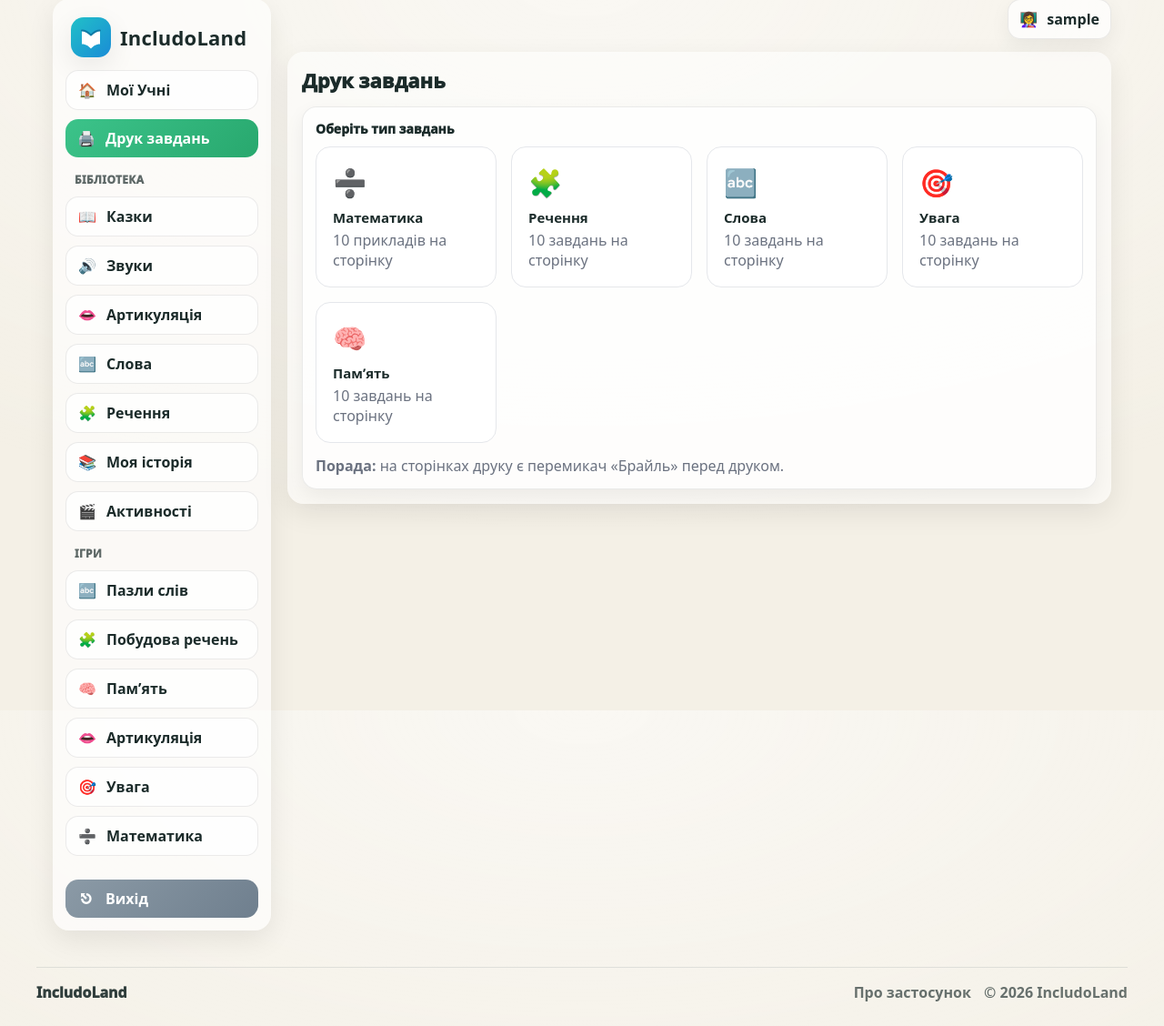
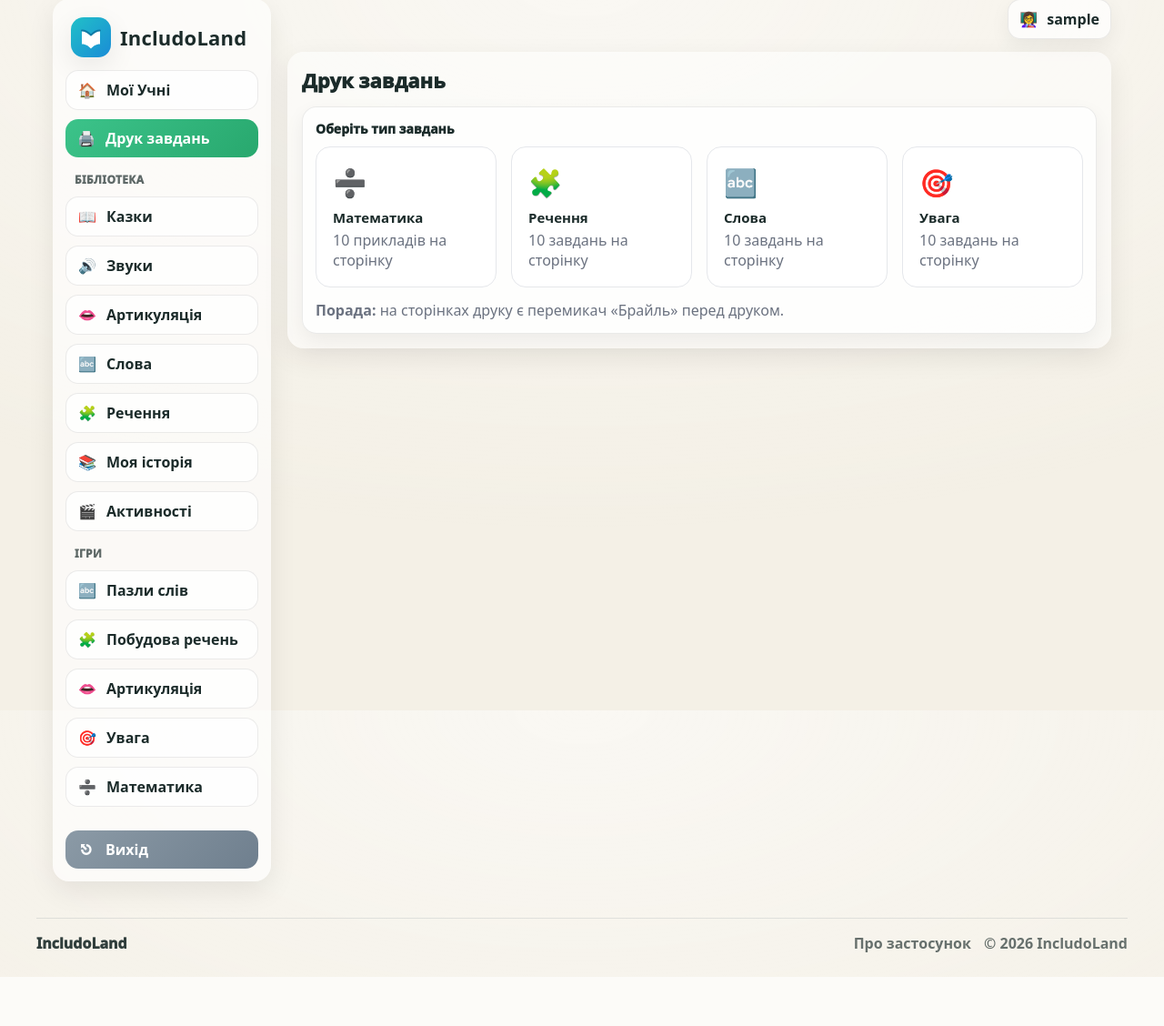
Before and after one commit to anatolii-kandiuk/IncludoLandApp, a Django app: page /specialist/print/ in a window 1280 px wide. Shown: the part 19-1147 px from the top of the page at 91% size. After the commit the page ends 1093 px from the top, so only its background shows below. Run offline with Django 4.2, Linux system fonts and the light colour scheme; a user stored in the database is signed in; tables that the repository leaves empty hold one stand-in row (values such as "Sample post"); parts of the project's set-up code (start-up, migrations or seed data) failed here and were passed over.

Commit message:
refactor: remove memory game references from UI and statistics

```diff
--- a/accounts/views.py
+++ b/accounts/views.py
@@ -211,7 +211,6 @@ def _build_child_stats_for_user(user):
 
     line_labels = [r.created_at.strftime('%d.%m %H:%M') for r in results]
     math_values = [r.score if r.game_type == GameResult.GameType.MATH else None for r in results]
-    memory_values = [r.score if r.game_type == GameResult.GameType.MEMORY else None for r in results]
     sound_values = [r.score if r.game_type == GameResult.GameType.SOUND else None for r in results]
     words_values = [r.score if r.game_type == GameResult.GameType.WORDS else None for r in results]
     sentences_values = [r.score if r.game_type == GameResult.GameType.SENTENCES else None for r in results]
@@ -225,7 +224,6 @@ def _build_child_stats_for_user(user):
         return int(round(sum(values) / len(values)))
 
     math_avg = avg_score(GameResult.GameType.MATH)
-    memory_avg = avg_score(GameResult.GameType.MEMORY)
     attention_avg = avg_score(GameResult.GameType.ATTENTION)
     sound_avg = avg_score(GameResult.GameType.SOUND)
     words_avg = avg_score(GameResult.GameType.WORDS)
@@ -243,7 +241,6 @@ def _build_child_stats_for_user(user):
 
     progress = [
         {'label': 'Математика', 'value': math_avg},
-        {'label': "Памʼять", 'value': memory_avg},
         {'label': 'Увага', 'value': attention_avg},
         {'label': 'Звуки', 'value': sound_avg},
         {'label': 'Пазли слів', 'value': words_avg},
@@ -252,12 +249,11 @@ def _build_child_stats_for_user(user):
         {'label': 'Казки (слухання)', 'value': stories_listen_pct},
     ]
 
-    radar_labels = ['Математика', "Памʼять", 'Увага', 'Звуки', 'Пазли слів', 'Речення', 'Артикуляція', 'Казки']
-    radar_values = [math_avg, memory_avg, attention_avg, sound_avg, words_avg, sentences_avg, articulation_avg, stories_listen_pct]
+    radar_labels = ['Математика', 'Увага', 'Звуки', 'Пазли слів', 'Речення', 'Артикуляція', 'Казки']
+    radar_values = [math_avg, attention_avg, sound_avg, words_avg, sentences_avg, articulation_avg, stories_listen_pct]
 
     line_datasets = [
         {'label': 'Математика', 'data': math_values, 'color': '#2b97e5'},
-        {'label': "Памʼять", 'data': memory_values, 'color': '#19b3b9'},
         {'label': 'Увага', 'data': attention_values, 'color': '#f97316'},
         {'label': 'Звуки', 'data': sound_values, 'color': '#c28b00'},
         {'label': 'Пазли слів', 'data': words_values, 'color': '#7c3aed'},
@@ -277,7 +273,6 @@ def _build_child_stats_for_user(user):
         'radar_values': json.dumps(radar_values),
         'avg': {
             'math': math_avg,
-            'memory': memory_avg,
             'attention': attention_avg,
             'sound': sound_avg,
             'words': words_avg,
@@ -451,7 +446,14 @@ def specialist_profile(request):
     if perf_days not in (7, 14, 30, 90):
         perf_days = 14
 
-    allowed_game_types = {c[0] for c in GameResult.GameType.choices}
+    allowed_game_types = {
+        GameResult.GameType.MATH,
+        GameResult.GameType.ATTENTION,
+        GameResult.GameType.SOUND,
+        GameResult.GameType.WORDS,
+        GameResult.GameType.SENTENCES,
+        GameResult.GameType.ARTICULATION,
+    }
     perf_game = perf_game_raw if perf_game_raw in allowed_game_types else 'all'
 
     selected_child = None
@@ -493,7 +495,6 @@ def specialist_profile(request):
 
         game_palette = {
             GameResult.GameType.MATH: '#2b97e5',
-            GameResult.GameType.MEMORY: '#19b3b9',
             GameResult.GameType.ATTENTION: '#f97316',
             GameResult.GameType.SOUND: '#c28b00',
             GameResult.GameType.WORDS: '#7c3aed',
@@ -502,7 +503,6 @@ def specialist_profile(request):
         }
         game_labels = {
             GameResult.GameType.MATH: 'Математика',
-            GameResult.GameType.MEMORY: "Памʼять",
             GameResult.GameType.ATTENTION: 'Увага',
             GameResult.GameType.SOUND: 'Звуки',
             GameResult.GameType.WORDS: 'Пазли слів',
@@ -513,7 +513,6 @@ def specialist_profile(request):
         if perf_game == 'all':
             for gt in (
                 GameResult.GameType.MATH,
-                GameResult.GameType.MEMORY,
                 GameResult.GameType.ATTENTION,
                 GameResult.GameType.SOUND,
                 GameResult.GameType.WORDS,
@@ -539,7 +538,11 @@ def specialist_profile(request):
         'perf_days': perf_days,
         'perf_game': perf_game,
         'perf_child': selected_child.id if selected_child else 'all',
-        'perf_game_choices': list(GameResult.GameType.choices),
+        'perf_game_choices': [
+            (value, label)
+            for value, label in GameResult.GameType.choices
+            if value in allowed_game_types
+        ],
     }
     return render(request, 'profile/specialist_profile.html', context)
 
@@ -2272,10 +2275,17 @@ def predict_performance(request):
         }, status=400)
 
     # Validate game_type is valid choice
-    valid_game_types = dict(GameResult.GameType.choices).keys()
+    valid_game_types = {
+        GameResult.GameType.MATH,
+        GameResult.GameType.ATTENTION,
+        GameResult.GameType.SOUND,
+        GameResult.GameType.WORDS,
+        GameResult.GameType.SENTENCES,
+        GameResult.GameType.ARTICULATION,
+    }
     if game_type not in valid_game_types:
         return JsonResponse({
-            'error': f'Невірний тип активності. Доступні значення: {", ".join(valid_game_types)}'
+            'error': f'Невірний тип активності. Доступні значення: {", ".join(sorted(valid_game_types))}'
         }, status=400)
 
     # Resolve user_id from username if provided
@@ -2565,6 +2575,7 @@ def specialist_ml_predictions(request):
     game_types = [
         {'value': gt[0], 'label': gt[1]}
         for gt in GameResult.GameType.choices
+        if gt[0] != GameResult.GameType.MEMORY
     ]
 
     context = {
--- a/templates/includes/specialist_sidebar.html
+++ b/templates/includes/specialist_sidebar.html
@@ -80,10 +80,6 @@
                 <span class="nav__icon" aria-hidden="true">🧩</span>
                 <span class="nav__label">Побудова речень</span>
             </a>
-            <a class="nav__item" href="{% url 'game_memory' %}">
-                <span class="nav__icon" aria-hidden="true">🧠</span>
-                <span class="nav__label">Памʼять</span>
-            </a>
             <a class="nav__item" href="{% url 'game_articulation' %}">
                 <span class="nav__icon" aria-hidden="true">👄</span>
                 <span class="nav__label">Артикуляція</span>
--- a/templates/print/hub.html
+++ b/templates/print/hub.html
@@ -74,11 +74,6 @@
                             <div class="print-tile__title">Увага</div>
                             <div class="print-tile__sub">10 завдань на сторінку</div>
                         </a>
-                        <a class="print-tile" href="{% url memory_url_name %}">
-                            <div class="print-tile__icon" aria-hidden="true">🧠</div>
-                            <div class="print-tile__title">Памʼять</div>
-                            <div class="print-tile__sub">10 завдань на сторінку</div>
-                        </a>
                     </div>
 
                     <div class="print-note">
```
Also changed, not shown: templates/home.html (+0 -15 lines).
